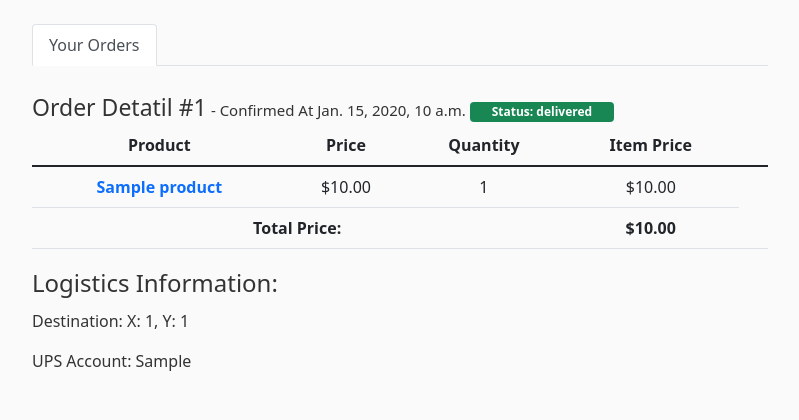
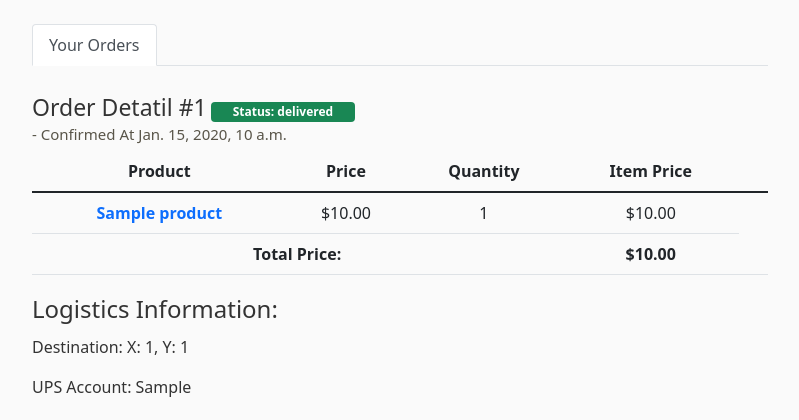
Before and after one commit to Erica233/Mini-Amazon, a Django app: page /orders/1 in a window 1280 px wide. Shown: the part 56-476 px from the top of the page, without its empty margins (50-849 px from the left). Run offline with Django 4.2, Linux system fonts and the light colour scheme; a user stored in the database is signed in; tables that the repository leaves empty hold one stand-in row (values such as "Sample post").

Commit message:
layout - oneOrder

```diff
--- a/frontend/amazon/templates/amazon/oneOrder.html
+++ b/frontend/amazon/templates/amazon/oneOrder.html
@@ -9,7 +9,6 @@
 {% block content %}
     <br>
     <span style="font-size: 23px;">Order Detatil #{{ package.id }}</span>
-    <span style="font-size: 15px;"> - Confirmed At {{ package.create_time }}</span>
     {% if package.status == 'delivered' %}
         <div class="badge bg-success text-wrap" style="width: 9rem;">
             Status:  {{ package.status }}
@@ -19,6 +18,7 @@
             Status:  {{ package.status }}
         </div>
     {% endif %}
+    <h5 style="font-size: 15px;"> - Confirmed At {{ package.create_time }}</h5>
     <table class="table">
         <thead>
             <tr>
```
